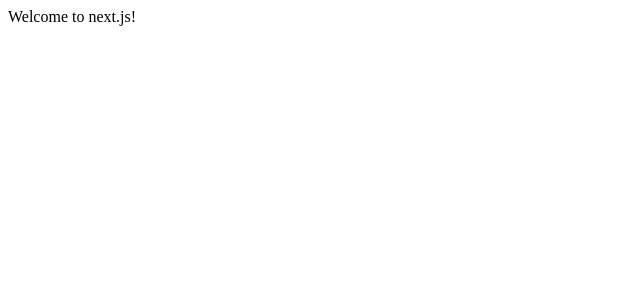
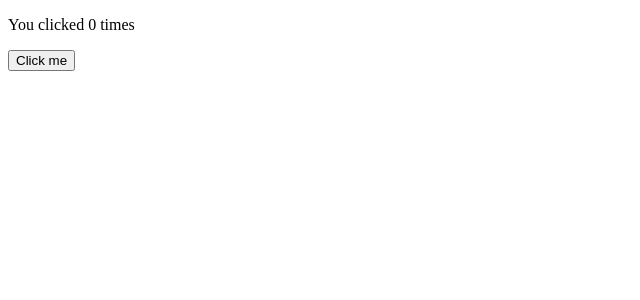
Before and after one commit to alexpriceonline/netifly-test-repo, a Next.js app: page / in a window 1280 px wide. Shown: the top 300 px of the page, without its empty margins (0-640 px from the left). Built offline with nearby package versions, Linux system fonts and the light colour scheme.

Commit message:
Added state

```diff
--- a/package.json
+++ b/package.json
@@ -13,7 +13,7 @@
   "license": "ISC",
   "dependencies": {
     "next": "^7.0.2",
-    "react": "^16.6.3",
-    "react-dom": "^16.6.3"
+    "react": "^16.7.0-alpha.2",
+    "react-dom": "^16.7.0-alpha.2"
   }
 }
--- a/pages/index.js
+++ b/pages/index.js
@@ -1 +1,13 @@
-export default () => <div>Welcome to next.js!</div>;
+import { useState } from "react";
+
+export default () => {
+  // Declare a new state variable, which we'll call "count"
+  const [count, setCount] = useState(0);
+
+  return (
+    <div>
+      <p>You clicked {count} times</p>
+      <button onClick={() => setCount(count + 1)}>Click me</button>
+    </div>
+  );
+};
```
Also changed, not shown: 1 other file (tests, documents, lock files or other folders).
